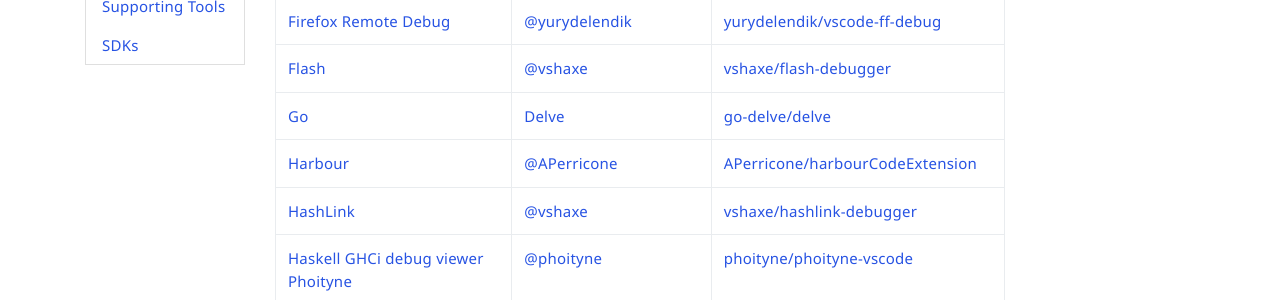
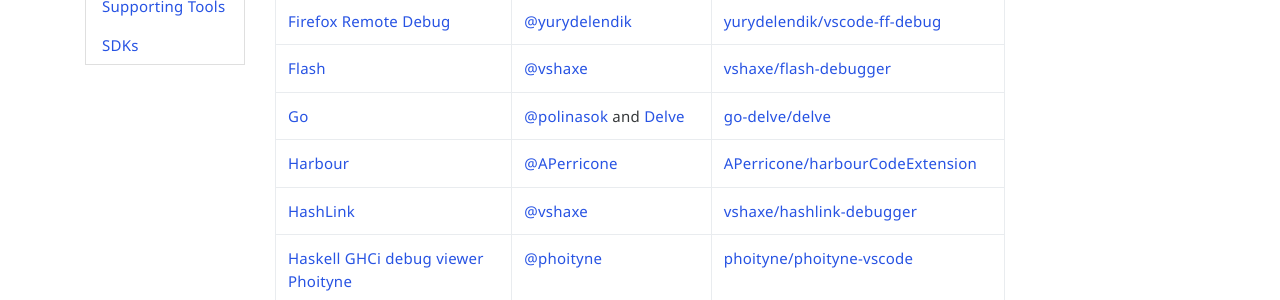
Before and after one commit to microsoft/debug-adapter-protocol, a Jekyll site: the page built from _implementors/adapters.md, in a window 1280 px wide and 900 px high, scrolled down 1440 px. Shown: the part 154-454 px from the top of the window. Built offline with Jekyll 4.4.1, drawn with Linux system fonts in a browser that asks for light colours; nearby versions of some CDN libraries; comment, search, counter and statistics services are not loaded.

Commit message:
Update adapters.md

```diff
--- a/_implementors/adapters.md
+++ b/_implementors/adapters.md
@@ -37,7 +37,7 @@
 [ESP32 Debugger](https://github.com/espressif/esp-debug-adapter)|[@espressif](https://github.com/espressif)|[esp_debug_adapter](https://github.com/espressif/esp-debug-adapter)
 [Firefox Remote Debug](https://marketplace.visualstudio.com/items?itemName=yurydelendik.firefox-debug)|[@yurydelendik](https://github.com/yurydelendik)|[yurydelendik/vscode-ff-debug](https://github.com/yurydelendik/vscode-ff-debug)
 [Flash](https://marketplace.visualstudio.com/items?itemName=vshaxe.haxe-debug)|[@vshaxe](https://github.com/vshaxe/)|[vshaxe/flash-debugger](https://github.com/vshaxe/flash-debugger)
-[Go](https://github.com/go-delve/delve/tree/master/Documentation/api/dap)|[Delve](https://github.com/go-delve)|[go-delve/delve](https://github.com/go-delve/delve)
+[Go](https://github.com/go-delve/delve/tree/master/Documentation/api/dap)| [@polinasok](https://github.com/polinasok) and [Delve](https://github.com/go-delve)|[go-delve/delve](https://github.com/go-delve/delve)
 [Harbour](https://marketplace.visualstudio.com/items?itemName=aperricone.harbour)|[@APerricone](https://github.com/APerricone)|[APerricone/harbourCodeExtension](https://github.com/APerricone/harbourCodeExtension)
 [HashLink](https://marketplace.visualstudio.com/items?itemName=HaxeFoundation.haxe-hl)|[@vshaxe](https://github.com/vshaxe/)|[vshaxe/hashlink-debugger](https://github.com/vshaxe/hashlink-debugger)
 [Haskell GHCi debug viewer Phoityne](https://marketplace.visualstudio.com/items?itemName=phoityne.phoityne-vscode)|[@phoityne](https://github.com/phoityne)|[phoityne/phoityne-vscode](https://github.com/phoityne/phoityne-vscode)
```
